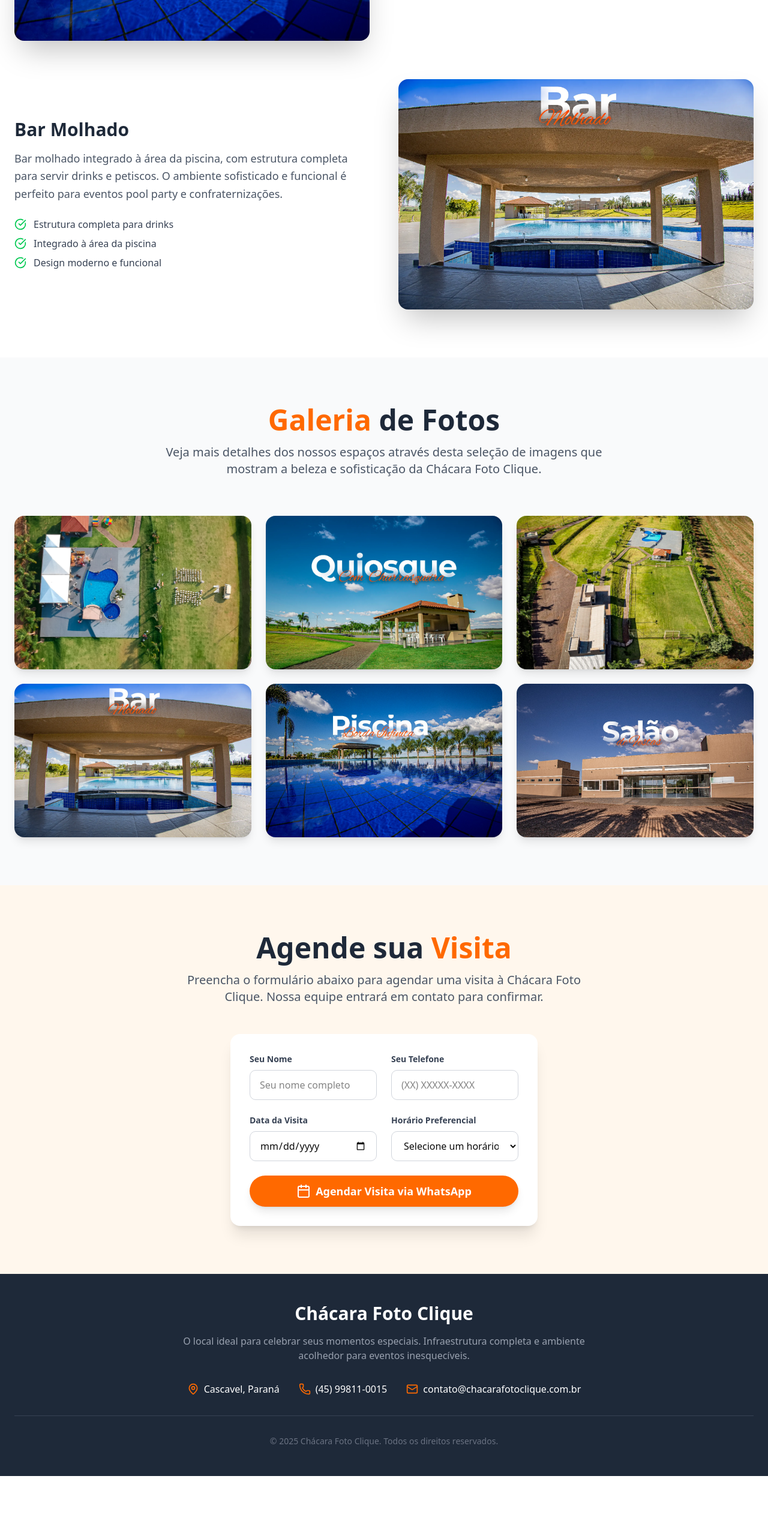
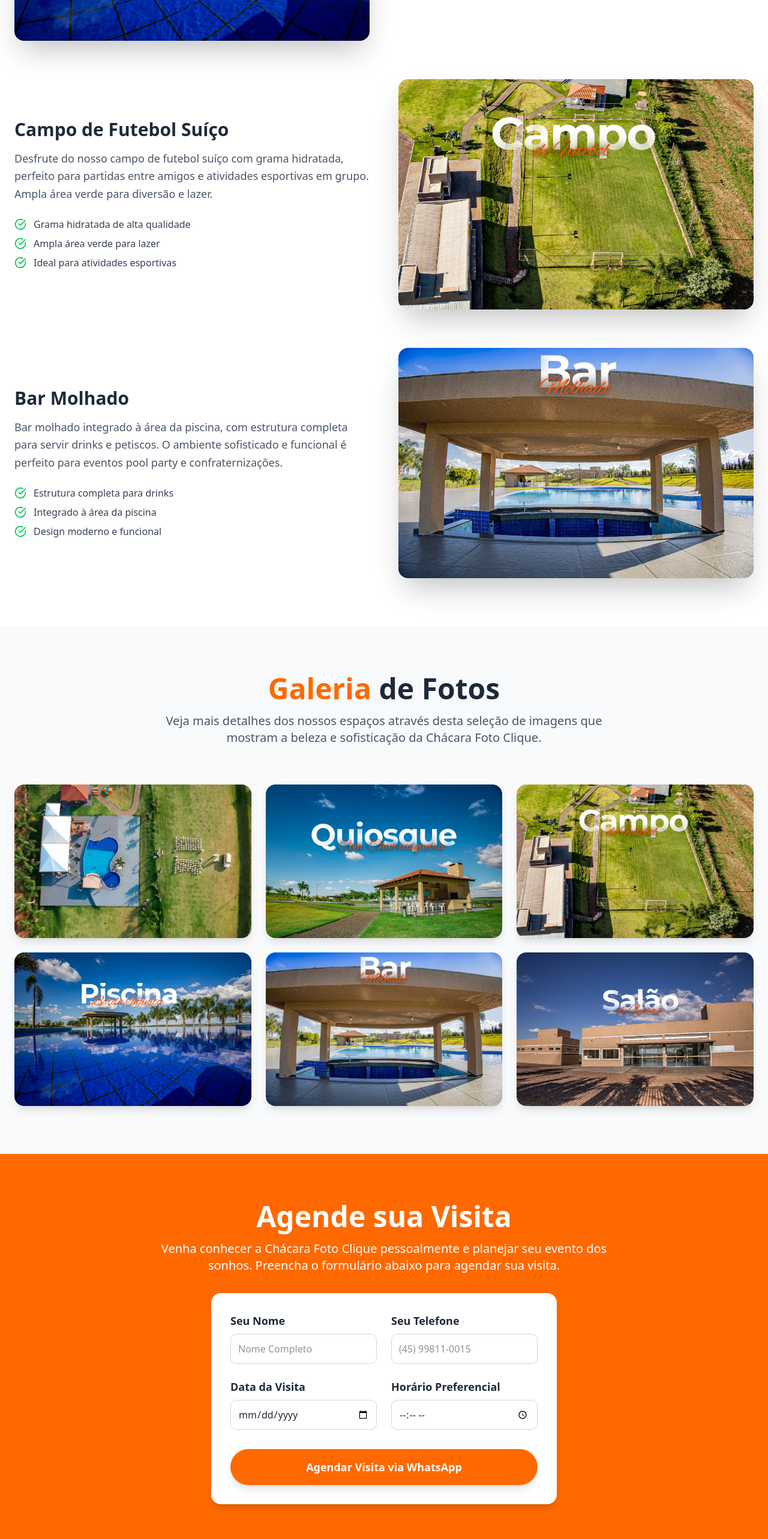
Before and after one commit to Fotoclique/chacarafotoclique, a React (Vite) app: page / in a window 1280 px wide. Shown: the part 2600-5166 px from the top of the page at 60% size. Before the commit the page ends 5061 px from the top, so only its background shows below. Built offline with nearby package versions, Linux system fonts and the light colour scheme.

Commit message:
Adicionando secao Campo de Futebol em Nossos Espacos

```diff
--- a/src/App.jsx
+++ b/src/App.jsx
@@ -1,3 +1,4 @@
+
 import { useState } from 'react'
 import { Calendar, MapPin, Phone, Mail, Users, Camera, Waves, TreePine, Star, Clock, CheckCircle, Zap } from 'lucide-react'
 import './App.css'
@@ -28,7 +29,7 @@ function App() {
 
     const message = `Olá! Gostaria de agendar uma visita à Chácara Foto Clique.\n\nNome: ${visitorName}\nTelefone: ${visitorPhone}\nData: ${new Date(selectedDate).toLocaleDateString('pt-BR')}\nHorário: ${selectedTime}\n\nAguardo confirmação. Obrigado!`
 
-    const whatsappUrl = `https://wa.me/5545998110015?text=${encodeURIComponent(message )}`
+    const whatsappUrl = `https://wa.me/5545998110015?text=${encodeURIComponent(message)}`
     window.open(whatsappUrl, '_blank')
 
     setShowSuccess(true)
@@ -240,6 +241,39 @@ function App() {
             </div>
           </div>
 
+          {/* Nova Seção: Campo de Futebol */}
+          <div className="grid lg:grid-cols-2 gap-12 items-center mb-16">
+            <div className="lg:order-2">
+              <img
+                src={campoFutebolImage}
+                alt="Campo de Futebol Suíço"
+                className="rounded-2xl shadow-2xl w-full h-96 object-cover"
+              />
+            </div>
+            <div className="lg:order-1">
+              <h3 className="text-3xl font-bold text-gray-800 mb-4">Campo de Futebol Suíço</h3>
+              <p className="text-lg text-gray-600 mb-6 leading-relaxed">
+                Desfrute do nosso campo de futebol suíço com grama hidratada,
+                perfeito para partidas entre amigos e atividades esportivas em grupo.
+                Ampla área verde para diversão e lazer.
+              </p>
+              <ul className="space-y-2">
+                <li className="flex items-center text-gray-700">
+                  <CheckCircle className="h-5 w-5 text-green-500 mr-3" />
+                  Grama hidratada de alta qualidade
+                </li>
+                <li className="flex items-center text-gray-700">
+                  <CheckCircle className="h-5 w-5 text-green-500 mr-3" />
+                  Ampla área verde para lazer
+                </li>
+                <li className="flex items-center text-gray-700">
+                  <CheckCircle className="h-5 w-5 text-green-500 mr-3" />
+                  Ideal para atividades esportivas
+                </li>
+              </ul>
+            </div>
+          </div>
+
           <div className="grid lg:grid-cols-2 gap-12 items-center">
             <div className="lg:order-2">
               <img
@@ -323,23 +357,23 @@ function App() {
 
             <div className="group relative overflow-hidden rounded-2xl shadow-lg">
               <img
+                src={piscina2Image}
+                alt="Piscina"
+                className="w-full h-64 object-cover group-hover:scale-110 transition-transform duration-500"
+              />
+              <div className="absolute inset-0 bg-black/40 opacity-0 group-hover:opacity-100 transition-opacity duration-300 flex items-center justify-center">
+                <span className="text-white font-semibold">Piscina</span>
+              </div>
+            </div>
+
+            <div className="group relative overflow-hidden rounded-2xl shadow-lg">
+              <img
                 src={barImage}
                 alt="Bar Molhado"
                 className="w-full h-64 object-cover group-hover:scale-110 transition-transform duration-500"
               />
               <div className="absolute inset-0 bg-black/40 opacity-0 group-hover:opacity-100 transition-opacity duration-300 flex items-center justify-center">
                 <span className="text-white font-semibold">Bar Molhado</span>
-              </div>
-            </div>
-
-            <div className="group relative overflow-hidden rounded-2xl shadow-lg">
-              <img
-                src={piscinaImage}
-                alt="Piscina"
-                className="w-full h-64 object-cover group-hover:scale-110 transition-transform duration-500"
-              />
-              <div className="absolute inset-0 bg-black/40 opacity-0 group-hover:opacity-100 transition-opacity duration-300 flex items-center justify-center">
-                <span className="text-white font-semibold">Piscina</span>
               </div>
             </div>
 
@@ -358,93 +392,71 @@ function App() {
       </section>
 
       {/* Agendamento */}
-      <section id="agendamento" className="py-20 bg-orange-50">
-        <div className="container mx-auto px-6">
-          <div className="text-center mb-12">
-            <h2 className="text-4xl md:text-5xl font-bold text-gray-800 mb-4">
-              Agende sua <span className="text-orange-500">Visita</span>
-            </h2>
-            <p className="text-xl text-gray-600 max-w-2xl mx-auto">
-              Preencha o formulário abaixo para agendar uma visita à Chácara Foto Clique.
-              Nossa equipe entrará em contato para confirmar.
-            </p>
-          </div>
+      <section id="agendamento" className="py-20 bg-orange-500 text-white">
+        <div className="container mx-auto px-6 text-center">
+          <h2 className="text-4xl md:text-5xl font-bold mb-4">
+            Agende sua <span className="text-white">Visita</span>
+          </h2>
+          <p className="text-xl mb-8 max-w-3xl mx-auto">
+            Venha conhecer a Chácara Foto Clique pessoalmente e planejar seu evento dos sonhos.
+            Preencha o formulário abaixo para agendar sua visita.
+          </p>
 
-          <div className="max-w-lg mx-auto bg-white p-8 rounded-2xl shadow-xl">
+          <div className="max-w-xl mx-auto bg-white p-8 rounded-2xl shadow-lg text-gray-800">
             <div className="grid grid-cols-1 md:grid-cols-2 gap-6 mb-6">
               <div>
-                <label htmlFor="name" className="block text-gray-700 text-sm font-semibold mb-2">Seu Nome</label>
+                <label htmlFor="name" className="block text-left text-lg font-semibold mb-2">Seu Nome</label>
                 <input
                   type="text"
                   id="name"
-                  className="w-full px-4 py-3 border border-gray-300 rounded-lg focus:outline-none focus:ring-2 focus:ring-orange-500"
-                  placeholder="Seu nome completo"
+                  className="w-full p-3 border border-gray-300 rounded-lg focus:outline-none focus:ring-2 focus:ring-orange-500"
+                  placeholder="Nome Completo"
                   value={visitorName}
                   onChange={(e) => setVisitorName(e.target.value)}
                 />
               </div>
               <div>
-                <label htmlFor="phone" className="block text-gray-700 text-sm font-semibold mb-2">Seu Telefone</label>
+                <label htmlFor="phone" className="block text-left text-lg font-semibold mb-2">Seu Telefone</label>
                 <input
                   type="tel"
                   id="phone"
-                  className="w-full px-4 py-3 border border-gray-300 rounded-lg focus:outline-none focus:ring-2 focus:ring-orange-500"
-                  placeholder="(XX) XXXXX-XXXX"
+                  className="w-full p-3 border border-gray-300 rounded-lg focus:outline-none focus:ring-2 focus:ring-orange-500"
+                  placeholder="(45) 99811-0015"
                   value={visitorPhone}
                   onChange={(e) => setVisitorPhone(e.target.value)}
                 />
               </div>
             </div>
-            <div className="grid grid-cols-1 md:grid-cols-2 gap-6 mb-6">
+            <div className="grid grid-cols-1 md:grid-cols-2 gap-6 mb-8">
               <div>
-                <label htmlFor="date" className="block text-gray-700 text-sm font-semibold mb-2">Data da Visita</label>
+                <label htmlFor="date" className="block text-left text-lg font-semibold mb-2">Data da Visita</label>
                 <input
                   type="date"
                   id="date"
-                  className="w-full px-4 py-3 border border-gray-300 rounded-lg focus:outline-none focus:ring-2 focus:ring-orange-500"
+                  className="w-full p-3 border border-gray-300 rounded-lg focus:outline-none focus:ring-2 focus:ring-orange-500"
                   value={selectedDate}
                   onChange={(e) => setSelectedDate(e.target.value)}
                 />
               </div>
               <div>
-                <label htmlFor="time" className="block text-gray-700 text-sm font-semibold mb-2">Horário Preferencial</label>
-                <select
+                <label htmlFor="time" className="block text-left text-lg font-semibold mb-2">Horário Preferencial</label>
+                <input
+                  type="time"
                   id="time"
-                  className="w-full px-4 py-3 border border-gray-300 rounded-lg focus:outline-none focus:ring-2 focus:ring-orange-500"
+                  className="w-full p-3 border border-gray-300 rounded-lg focus:outline-none focus:ring-2 focus:ring-orange-500"
                   value={selectedTime}
                   onChange={(e) => setSelectedTime(e.target.value)}
-                >
-                  <option value="">Selecione um horário</option>
-                  <option value="09:00">09:00</option>
-                  <option value="09:30">09:30</option>
-                  <option value="10:00">10:00</option>
-                  <option value="10:30">10:30</option>
-                  <option value="11:00">11:00</option>
-                  <option value="11:30">11:30</option>
-                  <option value="12:00">12:00</option>
-                  <option value="12:30">12:30</option>
-                  <option value="13:00">13:00</option>
-                  <option value="13:30">13:30</option>
-                  <option value="14:00">14:00</option>
-                  <option value="14:30">14:30</option>
-                  <option value="15:00">15:00</option>
-                  <option value="15:30">15:30</option>
-                  <option value="16:00">16:00</option>
-                  <option value="16:30">16:30</option>
-                  <option value="17:00">17:00</option>
-                  <option value="17:30">17:30</option>
-                  <option value="18:00">18:00</option>
-                </select>
+                />
               </div>
             </div>
             <button
               onClick={handleScheduleVisit}
-              className="w-full bg-orange-500 hover:bg-orange-600 text-white px-6 py-3 rounded-full text-lg font-semibold transition-all transform hover:scale-105 shadow-lg flex items-center justify-center gap-2"
+              className="w-full bg-orange-500 hover:bg-orange-600 text-white px-8 py-4 rounded-full text-lg font-semibold transition-all transform hover:scale-105 shadow-lg"
             >
-              <Calendar className="h-6 w-6" /> Agendar Visita via WhatsApp
+              Agendar Visita via WhatsApp
             </button>
             {showSuccess && (
-              <p className="text-green-600 text-center mt-4 font-semibold">Agendamento enviado! Em breve entraremos em contato.</p>
+              <p className="mt-4 text-green-600 font-semibold">Visita agendada com sucesso! Redirecionando para o WhatsApp...</p>
             )}
           </div>
         </div>
@@ -454,27 +466,24 @@ function App() {
       <footer className="bg-gray-800 text-white py-12">
         <div className="container mx-auto px-6 text-center">
           <div className="mb-8">
-            <h3 className="text-3xl font-bold mb-4">Chácara Foto Clique</h3>
-            <p className="text-gray-400 max-w-2xl mx-auto">
-              O local ideal para celebrar seus momentos especiais. Infraestrutura completa
-              e ambiente acolhedor para eventos inesquecíveis.
-            </p>
+            <img src={logoImage} alt="Chácara Foto Clique" className="h-12 w-auto mx-auto mb-4" />
+            <p className="text-2xl font-bold">Chácara Foto Clique</p>
           </div>
-          <div className="flex flex-wrap justify-center gap-8 mb-8">
-            <div className="flex items-center gap-2">
-              <MapPin className="h-5 w-5 text-orange-500" />
+          <div className="flex flex-col md:flex-row justify-center items-center gap-6 mb-8">
+            <div className="flex items-center">
+              <MapPin className="h-5 w-5 mr-2 text-orange-500" />
               <span>Cascavel, Paraná</span>
             </div>
-            <div className="flex items-center gap-2">
-              <Phone className="h-5 w-5 text-orange-500" />
+            <div className="flex items-center">
+              <Phone className="h-5 w-5 mr-2 text-orange-500" />
               <span>(45) 99811-0015</span>
             </div>
-            <div className="flex items-center gap-2">
-              <Mail className="h-5 w-5 text-orange-500" />
+            <div className="flex items-center">
+              <Mail className="h-5 w-5 mr-2 text-orange-500" />
               <span>contato@chacarafotoclique.com.br</span>
             </div>
           </div>
-          <div className="border-t border-gray-700 pt-8 text-gray-500 text-sm">
+          <div className="text-gray-400 text-sm">
             &copy; {new Date().getFullYear()} Chácara Foto Clique. Todos os direitos reservados.
           </div>
         </div>
```
Also changed, not shown: src/assets/campo-futebol.jpg.
